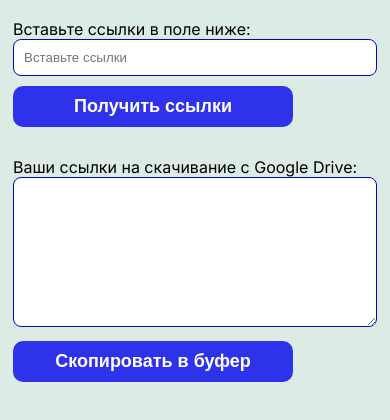
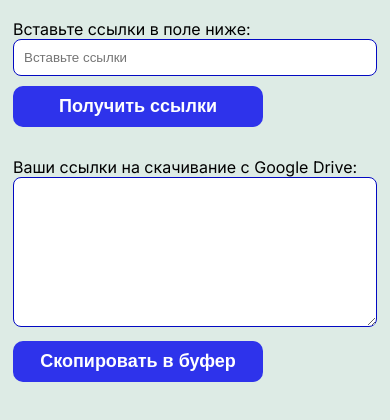
Before and after one commit to maskon/-link-generator, a plain HTML site: page index.html in a window 390 px wide. Shown: the part 102-522 px from the top of the page. Drawn offline with Linux system fonts and the light colour scheme.

Commit message:
style.css

```diff
--- a/style.css
+++ b/style.css
@@ -63,6 +63,6 @@ input[type=text] {
         padding: 0 5px;
     }
     .btn {
-        min-width: 100℅;
+        min-width: 250px;
     }
 }
```
